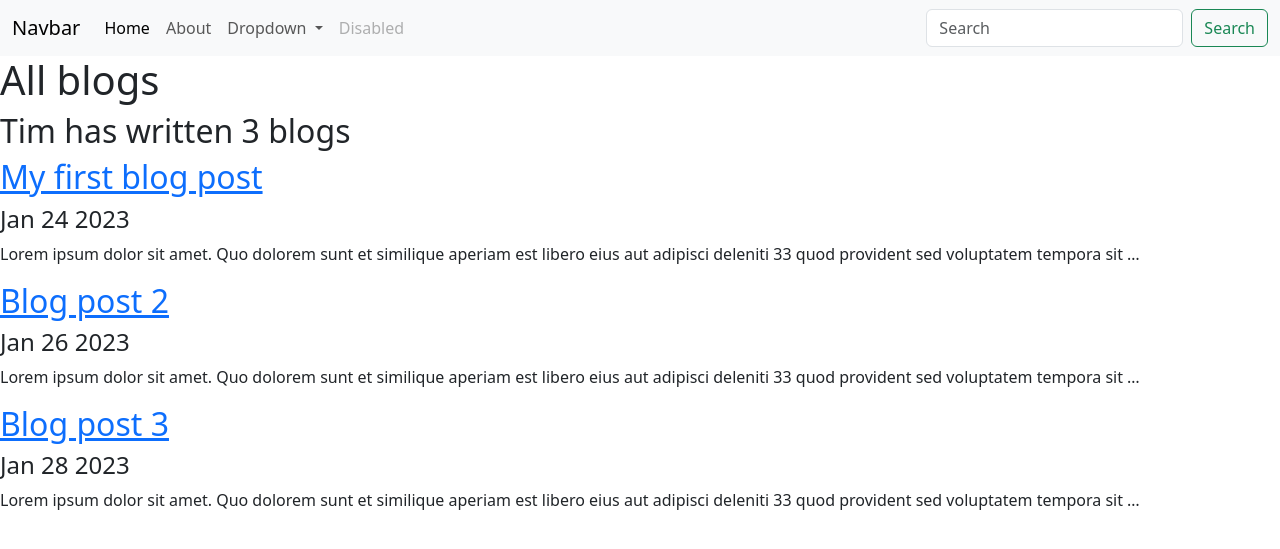
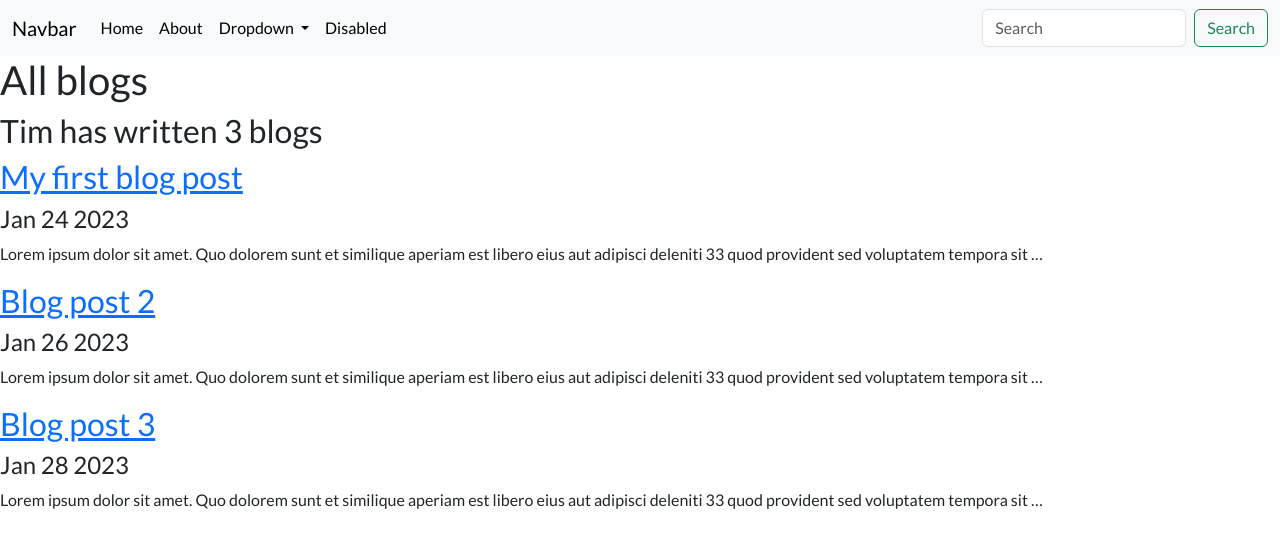
Before and after one commit to TimothyJNeale/training-personal_portfolio, a Django app: page /blog/ in a window 1280 px wide. Shown: the top 549 px of the page. Run offline with Django 4.2, Linux system fonts and the light colour scheme; data comes from the database, SQL or seed files in the repository.

Commit message:
Added icon and googlefont

```diff
--- a/portfolio/templates/portfolio/base.html
+++ b/portfolio/templates/portfolio/base.html
@@ -1,10 +1,18 @@
+{% load static %}
 <!doctype html>
 <html lang="en">
   <head>
     <meta charset="utf-8">
     <meta name="viewport" content="width=device-width, initial-scale=1">
-    <title>Bootstrap demo</title>
+    <title>Tim's Portfolio</title>
+
     <link href="https://cdn.jsdelivr.net/npm/bootstrap@5.3.0-alpha1/dist/css/bootstrap.min.css" rel="stylesheet" integrity="sha384-GLhlTQ8iRABdZLl6O3oVMWSktQOp6b7In1Zl3/Jr59b6EGGoI1aFkw7cmDA6j6gD" crossorigin="anonymous">
+
+    <link rel="stylesheet" href="{% static 'portfolio/custom.css' %}">
+
+    <link href="https://fonts.googleapis.com/css?family=Lato&display=swap" rel="stylesheet">
+
+    <link rel="icon" type="image/png" href="{% static 'portfolio/Logo.png' %}">
   </head>
   <body>
 
```
